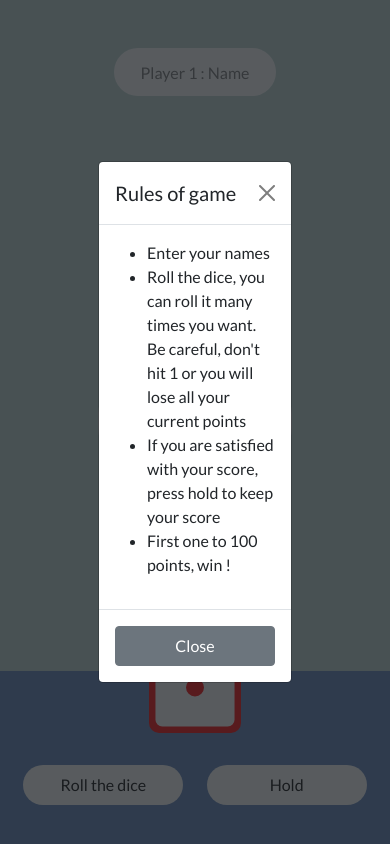
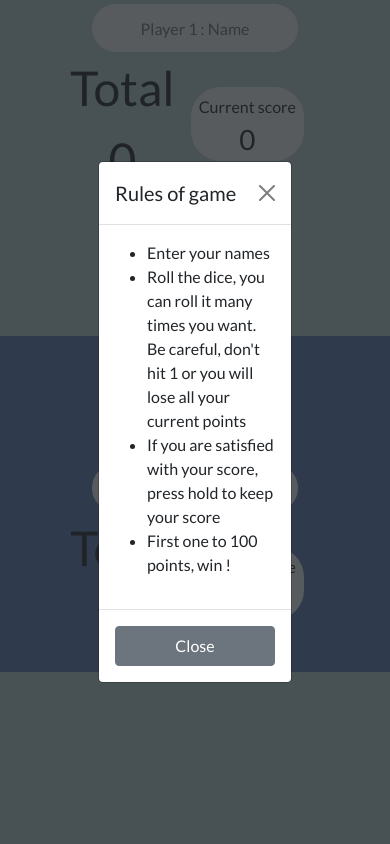
Before and after one commit to MathildeMoreau/DiceGame, a plain HTML site: page index.html in a window 390 px wide. Shown: the top 844 px of the page. Drawn offline with nearby package versions, Linux system fonts and the light colour scheme.

Commit message:
Final version of responsive : toggle the display mode and display none for rolling the dice button

```diff
--- a/index.html
+++ b/index.html
@@ -34,22 +34,22 @@
     </div>
   </div>
   <div class="container-fluid d-flex flex-column flex-md-row justify-content-around align-items-center">
-    <div class="player1 py-5">
+    <div class="player1 py-md-5 ">
       <div class="d-flex justify-content-center align-items-center row">
-        <input type="text" placeholder="Player 1 : Name" class="rounded-pill w-75 text-center" id="player1input">
+        <input type="text" placeholder="Player 1 : Name" class="rounded-pill w-75 text-center mt-1 mt-md-5" id="player1input">
       </div>
-      <div class="d-flex flex-column justify-content-center align-items-center total-container">
-        <div class="total-score d-flex flex-column justify-content-center align-items-center mt-5 text-center">
+      <div class="d-flex flex-row flex-md-column justify-content-evenly align-items-center total-container">
+        <div class="total-score d-flex flex-column justify-content-center align-items-center text-center mt-md-5">
           Total
           <div class="score" id="hold-score-1">0</div>
         </div>
-        <div class="current-score d-flex flex-column justify-content-center align-items-center text-center mt-5 px-5 pt-2">
+        <div class="current-score d-flex flex-column justify-content-center align-items-center text-center mt-md-5 mx-3 px-2 px-md-5 pt-2">
           Current score
           <div class="score fs-1" id="current-score-1">0</div>
         </div>
       </div>
     </div>
-      <div class="diceButtons row flex-md-column justify-content-center align-items-center mt-5">
+      <div class="diceButtons row flex-md-column justify-content-center align-items-center mt-md-5">
         <button class="col-12 col-md-6 border-0 bg-transparent rounded-pill button my-4 d-flex align-items-center justify-content-center">
           <div class="bg-white col-5 py-2 col-md-12 rounded-pill" id="new-game">
             New Game
@@ -61,22 +61,22 @@
             <img src="./images/dice-six-faces-one.svg" class="w-25" id="dice" />
           </div>
         </div>
-        <div class="col-12 col-md-6 d-flex m-0 p-0 flex-md-column justify-content-evenly my-4">
-          <button class="p-0 my-2 border-0 rounded-pill button bg-white" id="roll-dice">Roll the dice</button>
-          <button class="p-0 my-2 border-0 rounded-pill button bg-white" id="hold">Hold</button>
+        <div class="col-12 col-md-6 d-flex m-0 p-0 flex-md-column justify-content-evenly my-4 mb-1">
+          <button class="p-0 mb-md-2 border-0 rounded-pill button bg-white d-none d-md-inline" id="roll-dice">Roll the dice</button>
+          <button class="p-0 mb-md-2 border-0 rounded-pill button bg-white" id="hold">Hold</button>
         </div>
       </div>
 
-    <div class="player2 py-5">
+    <div class="player2 py-3">
       <div class="d-flex justify-content-center align-items-center row">
-        <input type="text" placeholder="Player 2 : Name" class="rounded-pill w-75 text-center" id="player2input">
+        <input type="text" placeholder="Player 2 : Name" class="rounded-pill w-75 text-center mt-1 mt-md-5" id="player2input">
       </div>
-      <div class="d-flex flex-column justify-content-center align-items-center total-container">
-        <div class="total-score d-flex flex-column justify-content-center align-items-center mt-5 text-center">
+      <div class="d-flex flex-row flex-md-column justify-content-evenly align-items-center total-container">
+        <div class="total-score d-flex flex-column justify-content-center align-items-center text-center mt-md-5">
           Total
           <div class="score" id="hold-score-2">0</div>
         </div>
-        <div class="current-score d-flex flex-column justify-content-center align-items-center text-center mt-5 px-5 pt-2">
+        <div class="current-score d-flex flex-column justify-content-center align-items-center text-center mt-md-5 mx-3 px-2 px-md-5 pt-2">
           Current score
           <div class="score fs-1" id="current-score-2">0</div>
         </div>
--- a/style.css
+++ b/style.css
@@ -20,7 +20,7 @@ button {
 }
 .total-score,
 .score {
-  font-size: 4rem;
+  font-size: 3rem;
 }
 
 .current-score {
@@ -34,6 +34,7 @@ button {
 
 .winner {
   position: absolute;
+  top: 36%;
   z-index: 50;
 }
 
@@ -60,7 +61,7 @@ button {
     background: linear-gradient(90deg, rgb(190, 216, 212) 50%, #5c80bc 50%);
   }
   .winner {
-    top: 13%;
+    top: 19%;
   }
 }
 
```
